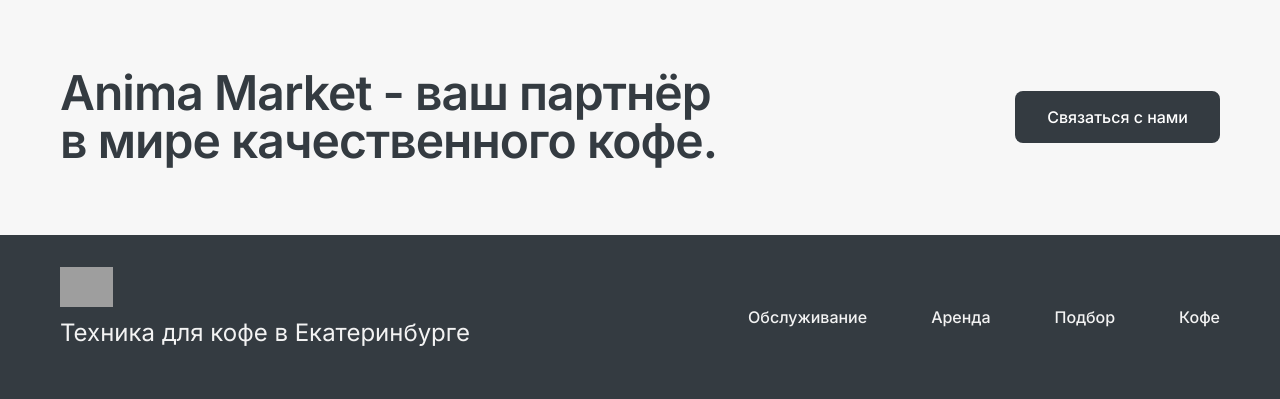
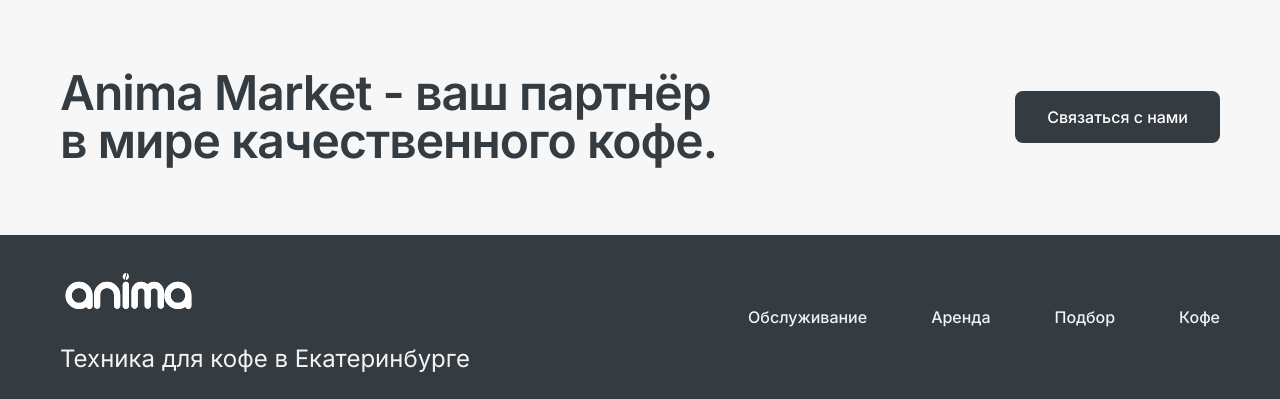
Before and after one commit to VedishchevAnton/anima, a FastAPI app: page / in a window 1280 px wide. Shown: the part 5086-5485 px from the top of the page. Run offline with FastAPI, Linux system fonts and the light colour scheme; some libraries are stand-ins or nearby versions; grey boxes are pictures that could not be loaded.

Commit message:
верстка в логотипе

```diff
--- a/static/css/style.css
+++ b/static/css/style.css
@@ -95,8 +95,9 @@
     height: 164px;
 }
 .header-logo img {
-    height: 40px;
+    height: 100px;
     width: auto;
+    margin-top: -10px;
 }
 .header-nav {
     display: flex;
@@ -577,12 +578,13 @@
     display: flex;
     flex-direction: column;
     align-items: flex-start;
-    gap: 8px;
+    gap: 0;
 }
 
 .footer-logo img {
-    height: 40px;
+    height: 100px;
     width: auto;
+    margin-left: -20px;
 }
 
 .footer-nav {
--- a/templates/index.html
+++ b/templates/index.html
@@ -33,7 +33,7 @@
     <header class="site-header">
         <div class="header-inner main-col">
             <a href="/" class="header-logo">
-                <img src="{{ url_for('static', path='images/anima-logo.svg') }}" alt="Anima">
+                <img src="{{ url_for('static', path='images/Logo_Anima.svg') }}" alt="Anima">
             </a>
 
             <nav>
@@ -259,7 +259,7 @@
         <div class="footer-inner main-col">
             <div class="footer-left">
                 <a href="/" class="footer-logo">
-                    <img src="{{ url_for('static', path='images/anima-logo.svg') }}" alt="Anima">
+                    <img src="{{ url_for('static', path='images/Logo_Anima.svg') }}" alt="Anima">
                 </a>
                 <p class="footer-title">Техника для кофе в Екатеринбурге</p>
             </div>
```
Also changed, not shown: static/images/Logo_Anima.svg (added).
